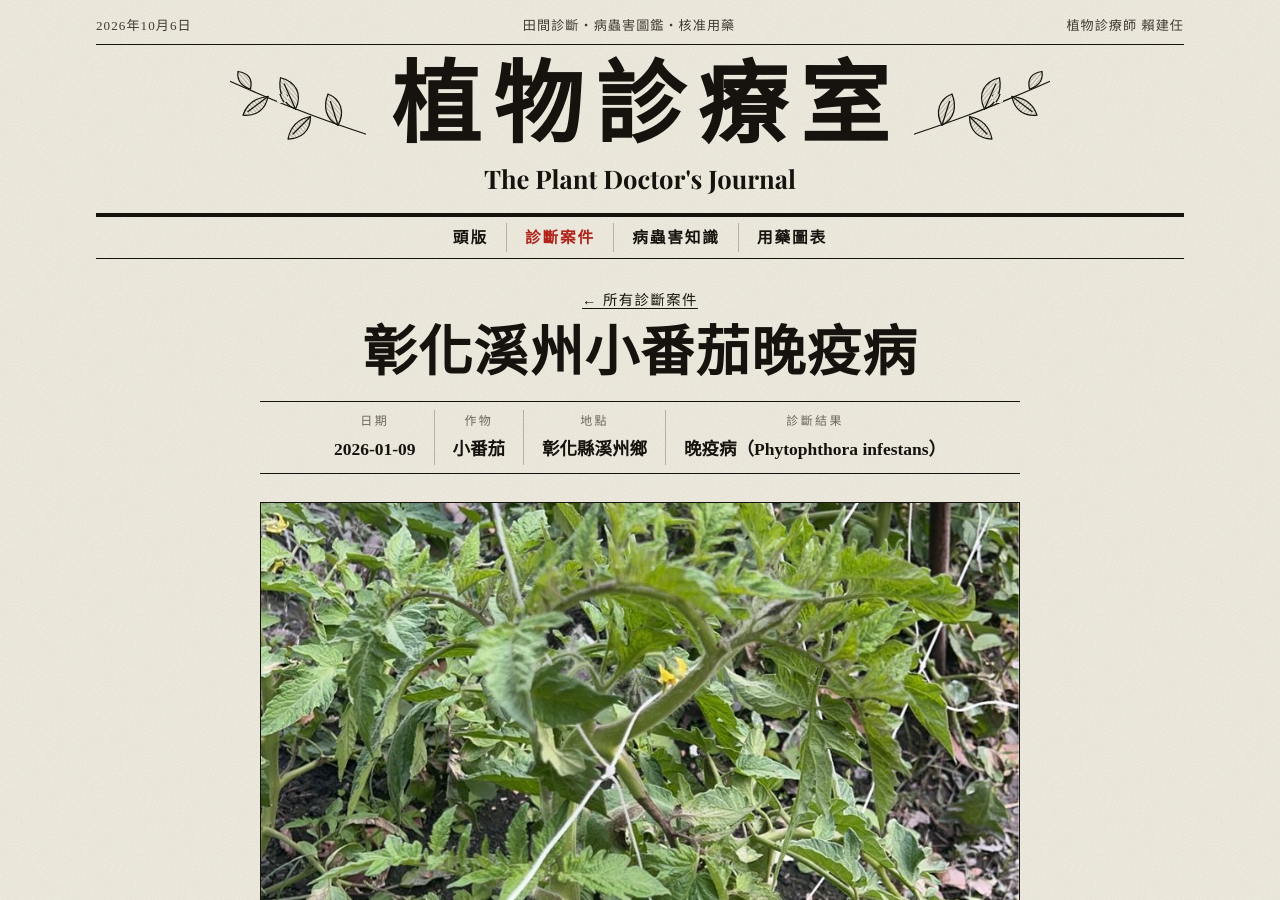
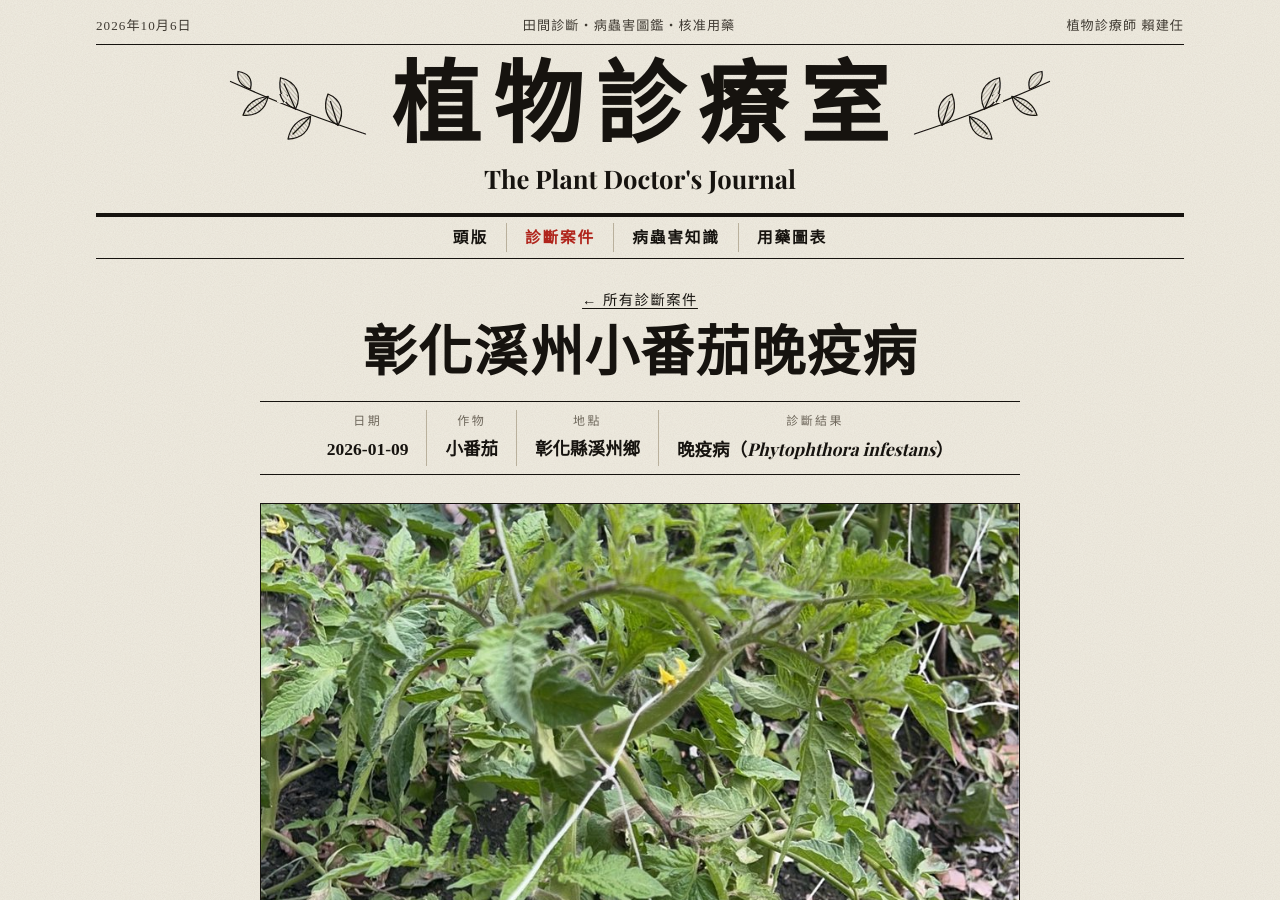
Before and after one commit to laijianren/laijianren.github.io, a Jekyll site: the page built from _cases/2026-01-09-xizhou-tomato-late-blight.md, in a window 1280 px wide and 900 px high. Built offline with Jekyll 4.4.1, drawn with Linux system fonts in a browser that asks for light colours; some web fonts are replaced.

Commit message:
學名一律以斜體呈現
Co-Authored-By: Claude Opus 5.5 (1M context) <noreply@anthropic.com>
Claude-Session: https://claude.ai/code/session_01XJGjkT6ynprrpQ61onDbZk

```diff
--- a/_cases/2026-01-09-xizhou-tomato-late-blight.md
+++ b/_cases/2026-01-09-xizhou-tomato-late-blight.md
@@ -3,7 +3,7 @@ title: 彰化溪州小番茄晚疫病
 date: 2026-01-09
 crop: 小番茄
 location: 彰化縣溪州鄉
-diagnosis: 晚疫病（Phytophthora infestans）
+diagnosis: 晚疫病（<i>Phytophthora infestans</i>）
 pest: late-blight
 cover: /assets/cases/2026-01-09-xizhou-tomato/09.jpg
 cover_caption: 果實水浸狀
--- a/index.html
+++ b/index.html
@@ -21,7 +21,7 @@ title: 頭版
     </figure>
     {% endif %}
     <p class="byline">{{ lead.date | date: '%Y年%-m月%-d日' }}{% if lead.location %}・{{ lead.location }}{% endif %}</p>
-    <div class="columns dropcap">{{ lead.content | strip_html | truncate: 220 }}</div>
+    <div class="columns dropcap">{{ lead.content | replace: '<em>', '⟦' | replace: '</em>', '⟧' | strip_html | truncate: 220 | replace: '⟦', '<em>' | replace: '⟧', '</em>' }}</div>
     <p class="more"><a href="{{ lead.url | relative_url }}">閱讀全文 →</a></p>
     {% else %}
     <h1 class="headline">{{ site.title }}</h1>
```
Also changed, not shown: _templates/新案件範本.md (+1 -1 lines).
